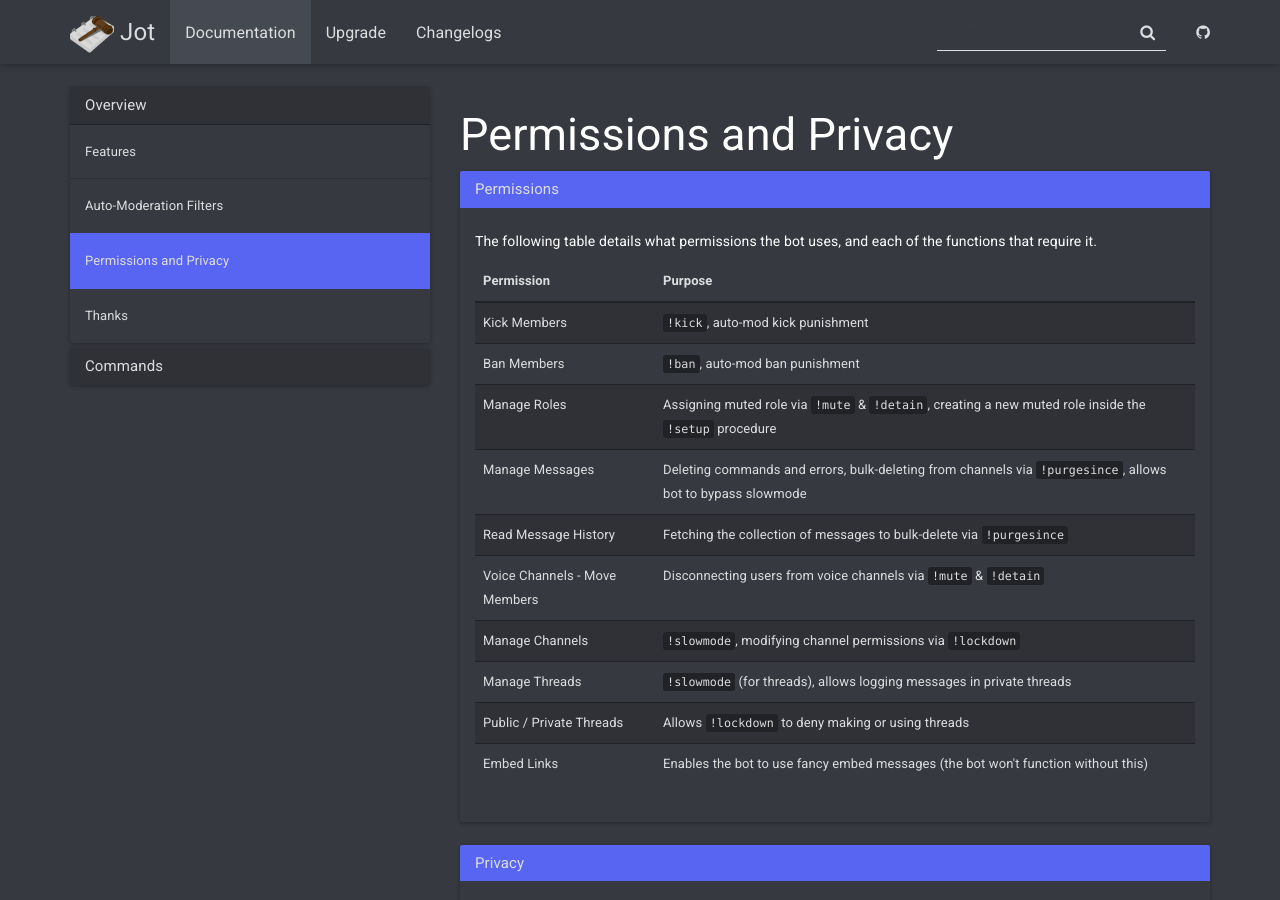
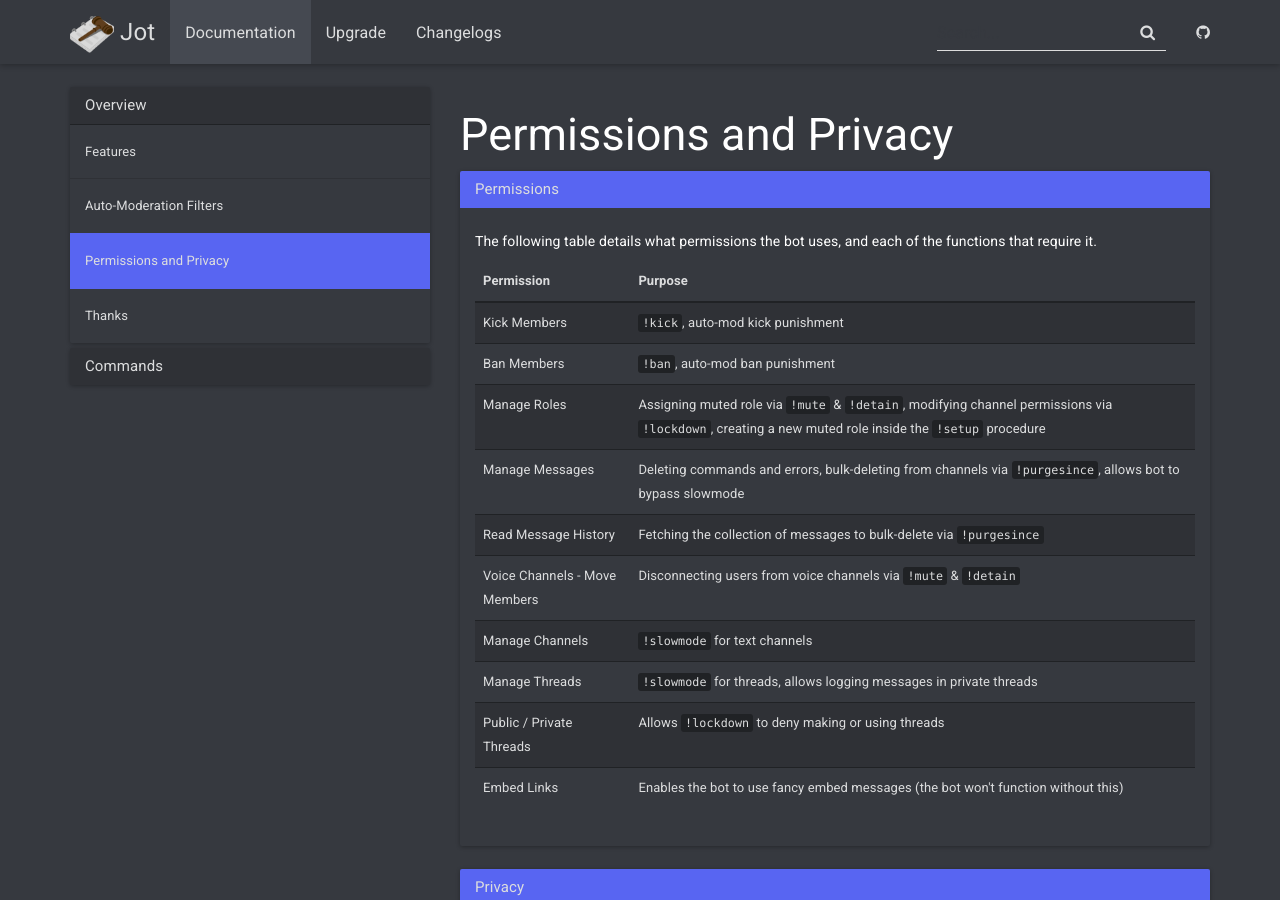
Before and after one commit to sawch/Jot, a Jekyll site: the page built from _docs/privacy.md, in a window 1280 px wide and 900 px high. Built offline with Jekyll 4.4.1, drawn with Linux system fonts in a browser that asks for light colours; part of the change alters nothing that is shown.

```diff
--- a/_docs/privacy.md
+++ b/_docs/privacy.md
@@ -27,7 +27,7 @@ description: An overview of the permissions and information used and stored by t
     </tr>
     <tr>
       <td>Manage Roles</td>
-      <td>Assigning muted role via <code>!mute</code> & <code>!detain</code>, creating a new muted role inside the <code>!setup</code> procedure</td>
+      <td>Assigning muted role via <code>!mute</code> & <code>!detain</code>, modifying channel permissions via <code>!lockdown</code>, creating a new muted role inside the <code>!setup</code> procedure</td>
     </tr>
     <tr>
       <td>Manage Messages</td>
@@ -43,11 +43,11 @@ description: An overview of the permissions and information used and stored by t
     </tr>
     <tr>
       <td>Manage Channels</td>
-      <td><code>!slowmode</code>, modifying channel permissions via <code>!lockdown</code></td>
+      <td><code>!slowmode</code> for text channels</td>
     </tr>
     <tr>
       <td>Manage Threads</td>
-      <td><code>!slowmode</code> (for threads), allows logging messages in private threads</td>
+      <td><code>!slowmode</code> for threads, allows logging messages in private threads</td>
     </tr>
     <tr>
       <td>Public / Private Threads</td>
```
